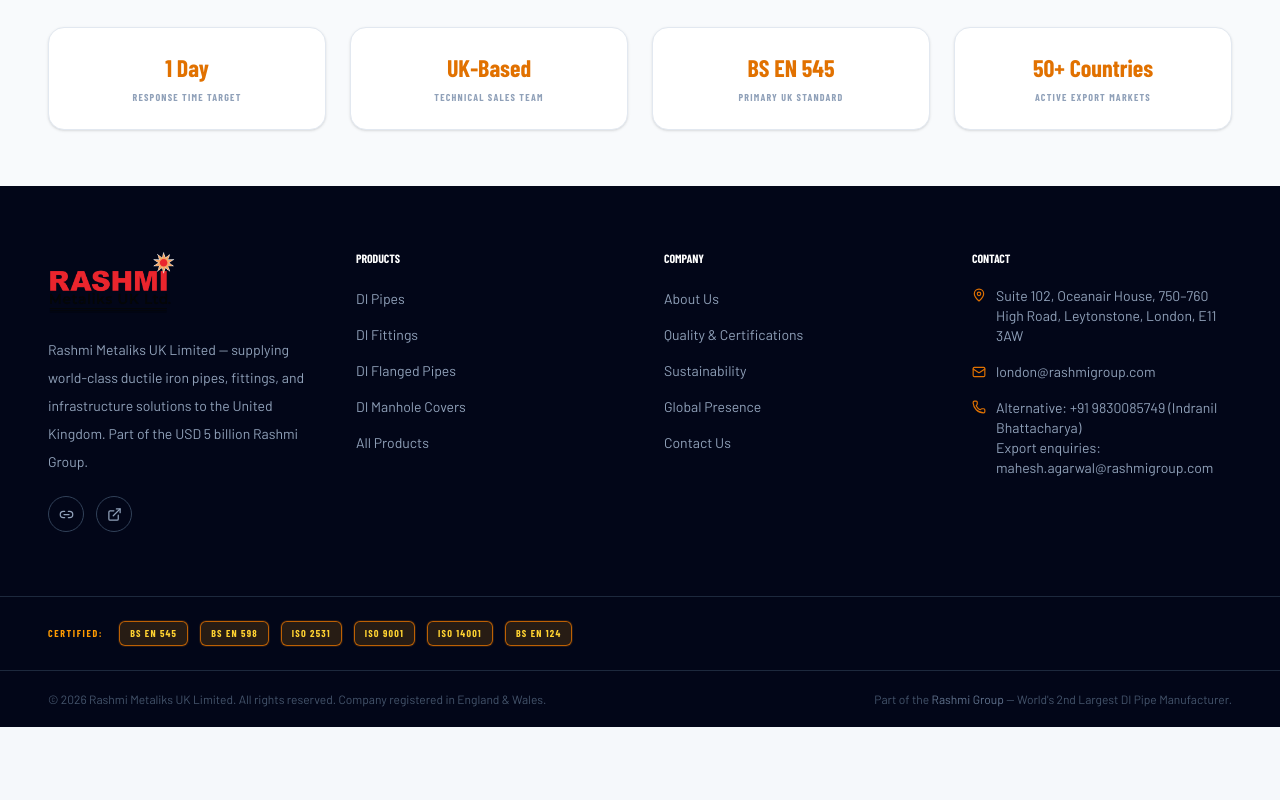
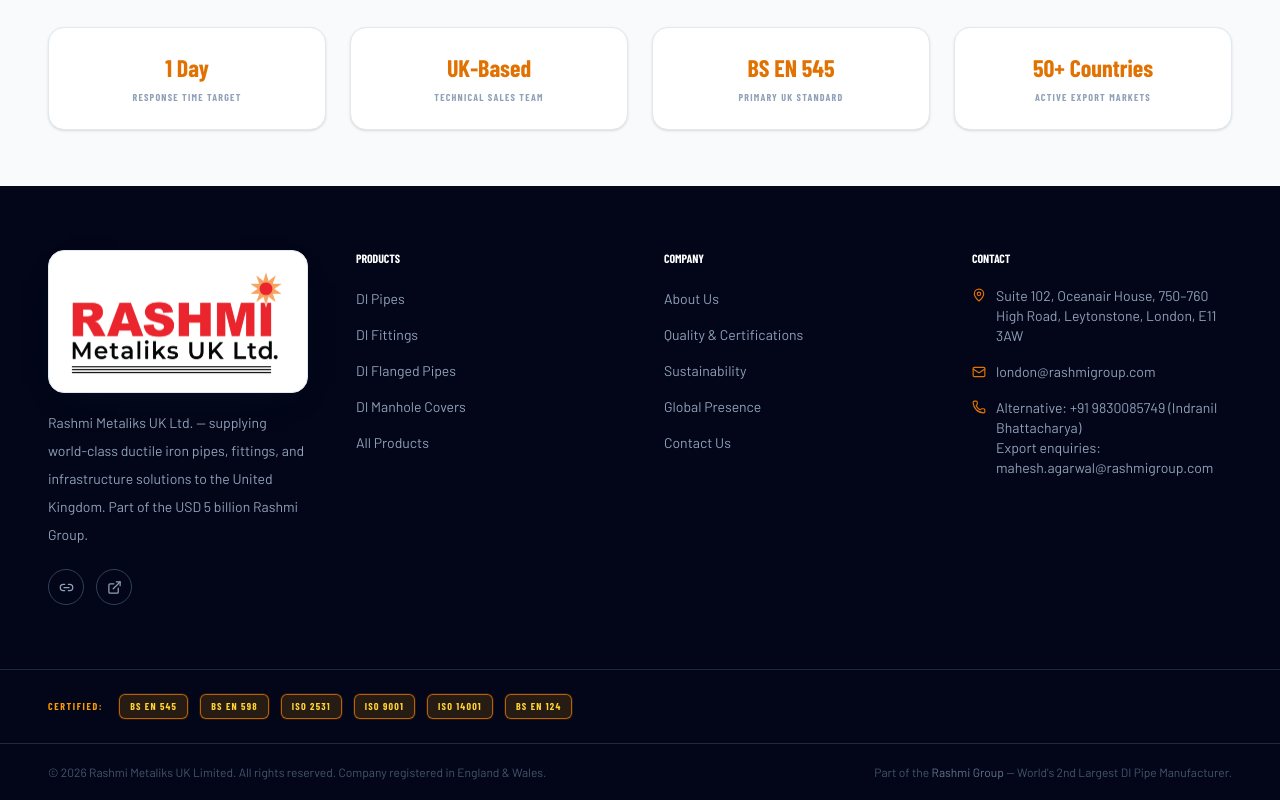
Before and after one commit to Ravi022/rashmi-uk, a React (Vite) app: page /contact in a window 1280 px wide. Shown: the part 1629-2429 px from the top of the page. Before the commit the page ends 2356 px from the top, so only its background shows below. Built offline with nearby package versions, Linux system fonts and the light colour scheme; a web font is replaced by a local one.

Commit message:
fix logo

```diff
--- a/src/components/Footer.jsx
+++ b/src/components/Footer.jsx
@@ -1,6 +1,6 @@
 import { Link } from 'react-router-dom'
 import { MapPin, Phone, Mail, Link2, ExternalLink } from 'lucide-react'
-import rashmiMetaliksLogo from '../assets/Logo-01.png'
+import rashmiMetaliksFooterLogo from '../assets/Logo-01.png'
 
 const productLinks = [
   ['/products/di-pipes', 'DI Pipes'],
@@ -30,15 +30,17 @@
         <div className="grid min-w-0 gap-12 md:grid-cols-2 lg:grid-cols-4">
           {/* brand column */}
           <div className="lg:col-span-1">
-            <Link to="/" className="inline-flex shrink-0 items-center">
-              <img
-                src={rashmiMetaliksLogo}
-                alt="Rashmi Metaliks UK Ltd."
-                className="h-14 w-auto max-w-full sm:h-16"
-              />
+            <Link to="/" className="block w-full max-w-sm">
+              <span className="block rounded-2xl border border-slate-200 bg-white px-5 py-4 shadow-[0_12px_32px_-20px_rgba(15,23,42,0.75)]">
+                <img
+                  src={rashmiMetaliksFooterLogo}
+                  alt="Rashmi Metaliks UK Ltd."
+                  className="block h-auto w-full max-h-24 object-contain object-left sm:max-h-28"
+                />
+              </span>
             </Link>
-            <p className="mt-4 text-sm leading-7 text-slate-400">
-              Rashmi Metaliks UK Limited — supplying world-class ductile iron pipes, fittings, and infrastructure solutions to the United Kingdom. Part of the USD 5 billion Rashmi Group.
+            <p className="mt-4 max-w-sm text-sm leading-7 text-slate-400">
+              Rashmi Metaliks UK Ltd. — supplying world-class ductile iron pipes, fittings, and infrastructure solutions to the United Kingdom. Part of the USD 5 billion Rashmi Group.
             </p>
             <div className="mt-5 flex gap-3">
               <a
--- a/src/components/HeroSlider.jsx
+++ b/src/components/HeroSlider.jsx
@@ -3,13 +3,12 @@
 import { Link } from 'react-router-dom'
 import { ChevronRight, ChevronLeft, ShieldCheck, Droplets, CheckCircle } from 'lucide-react'
 import { MagneticButton } from './MagneticButton'
+import { DWIBannerBadge } from './DWIBannerBadge'
 import heroPipes from '../assets/hero-pipes.jpg'
 import heroCasting from '../assets/hero-casting.jpg'
 import heroFittings from '../assets/hero-fittings.png'
 import heroFlanged from '../assets/hero-flanged.jpg'
 import heroPlant from '../assets/hero-plant.jpg'
-import dwiBannerSlide1 from '../assets/dwi-banner-slide1.png'
-
 const statItems = [
   { value: '2.4M MT', label: 'Annual DI Pipe Capacity' },
   { value: '50+', label: 'Countries Served' },
@@ -91,25 +90,7 @@
         }}
       />
 
-      {/* ── DWI Advertisement Banner — direct child of section for reliable positioning ── */}
-      <AnimatePresence>
-        {isDWI && (
-          <motion.div
-            key="dwi-ad-banner"
-            initial={{ opacity: 0, x: 48, scale: 0.94 }}
-            animate={{ opacity: 1, x: 0, scale: 1 }}
-            exit={{ opacity: 0, x: 24, scale: 0.97 }}
-            transition={{ duration: 0.8, delay: 0.2, ease: [0.16, 1, 0.3, 1] }}
-            className="absolute right-3 top-4 z-20 w-[68px] sm:right-4 sm:w-[88px] md:right-6 md:w-[110px] xl:top-[80px] xl:right-10 xl:w-[280px] 2xl:right-14 2xl:w-[330px]"
-          >
-            <img
-              src={dwiBannerSlide1}
-              alt="DWI approved drinking water inspectorate banner"
-              className="h-auto w-full rounded-2xl object-contain shadow-[0_8px_56px_rgba(0,0,0,0.6)] ring-1 ring-white/15"
-            />
-          </motion.div>
-        )}
-      </AnimatePresence>
+      <DWIBannerBadge className="w-[68px] sm:w-[88px] md:w-[110px] xl:top-[80px] xl:right-10 xl:w-[280px] 2xl:right-14 2xl:w-[330px]" />
 
       {/* ── Text content ── */}
       <div className="section-shell relative flex min-h-[100svh] min-w-0 flex-col justify-center pb-40 pt-20 sm:min-h-[92vh] sm:pb-36 sm:pt-28">
```
Also changed, not shown: src/assets/Logo-01-footer.png (added).
